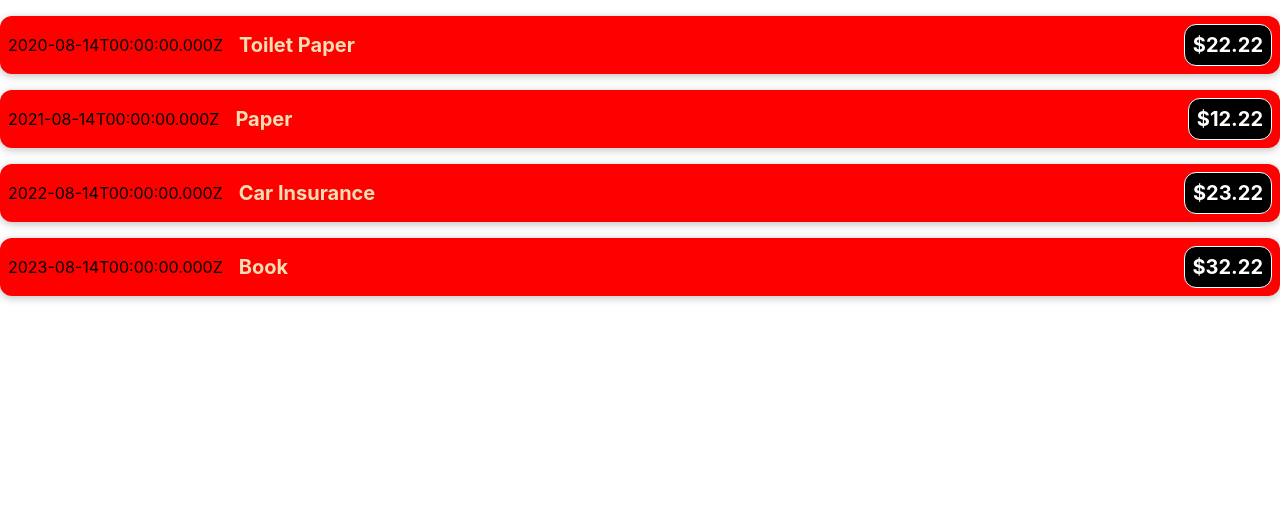
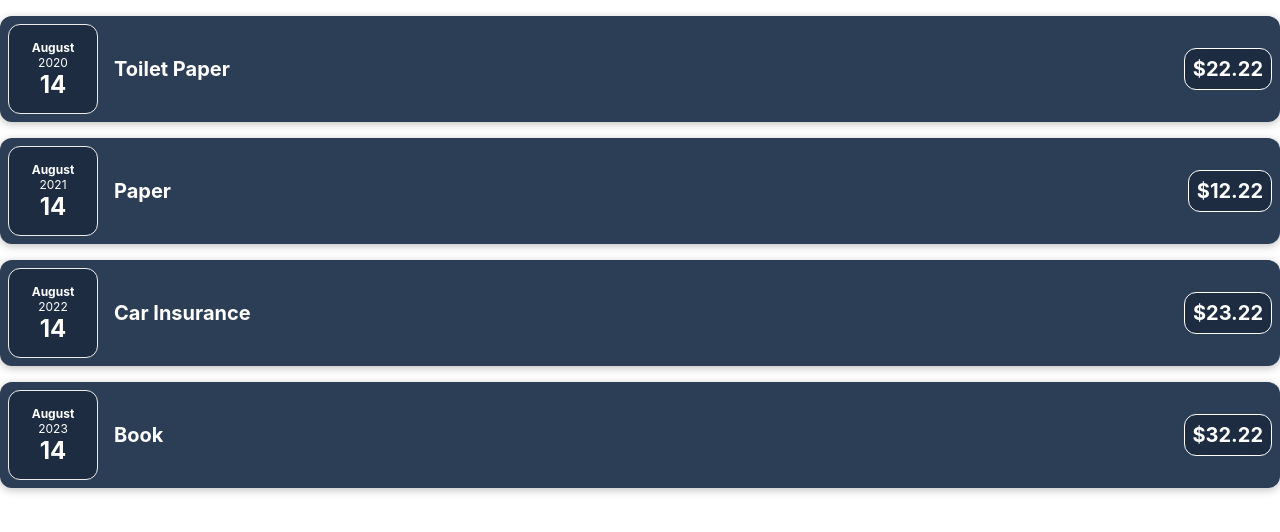
Before and after one commit to BleonaZeqiri/React_js, a React (Create React App) app: page / in a window 1280 px wide. Shown: the top 532 px of the page. Built offline with nearby package versions, Linux system fonts and the light colour scheme.

Commit message:
Added ExpenseDate

```diff
--- a/src/App.js
+++ b/src/App.js
@@ -35,22 +35,22 @@
         title={expenses[0].title}
         amount={expenses[0].amount}
         date={expenses[0].date}
-      ></ExpenseItem>
+      />
       <ExpenseItem
         title={expenses[1].title}
         amount={expenses[1].amount}
         date={expenses[1].date}
-      ></ExpenseItem>
+      />
       <ExpenseItem
         title={expenses[2].title}
         amount={expenses[2].amount}
         date={expenses[2].date}
-      ></ExpenseItem>
+      />
       <ExpenseItem
         title={expenses[3].title}
         amount={expenses[3].amount}
         date={expenses[3].date}
-      ></ExpenseItem>
+      />
     </div>
   );
 }
--- /dev/null
+++ b/src/components/ExpenseDate.css
@@ -0,0 +1,23 @@
+.expense-date {
+  display: flex;
+  flex-direction: column;
+  width: 5.5rem;
+  height: 5.5rem;
+  border: 1px solid #ececec;
+  background-color: #1e2c41;
+  color: white;
+  border-radius: 12px;
+  align-items: center;
+  justify-content: center;
+}
+.expense-date__month {
+  font-size: 0.75rem;
+  font-weight: bold;
+}
+.expense-date__year {
+  font-size: 0.75rem;
+}
+.expense-date__day {
+  font-size: 1.5rem;
+  font-weight: bold;
+}
--- /dev/null
+++ b/src/components/ExpenseDate.jsx
@@ -0,0 +1,15 @@
+import "./ExpenseDate.css";
+function ExpenseDate(props) {
+  const month = props.date.toLocaleString("en-US", { month: "long" });
+  const day = props.date.toLocaleString("en-US", { day: "2-digit" });
+  const year = props.date.getFullYear();
+
+  return (
+    <div className="expense-date">
+      <div className="expense-date__month">{month}</div>
+      <div className="expense-date__year">{year}</div>
+      <div className="expense-date__day">{day}</div>
+    </div>
+  );
+}
+export default ExpenseDate;
--- a/src/components/ExpenseItem.css
+++ b/src/components/ExpenseItem.css
@@ -6,7 +6,7 @@
   padding: 0.5rem;
   margin: 1rem 0;
   border-radius: 12px;
-  background-color: red;
+  background-color: #2c3d56;
 }
 .expense-item__description {
   display: flex;
@@ -22,13 +22,13 @@
   font-size: 1rem;
   flex: 1;
   margin: 0 1rem;
-  color: wheat;
+  color: white;
 }
 .expense-item__price {
   font-size: 1rem;
   font-weight: bold;
   color: white;
-  background-color: black;
+  background-color: #1e2c41;
   border: 1px solid white;
   padding: 0.5rem;
   border-radius: 12px;
--- a/src/components/ExpenseItem.jsx
+++ b/src/components/ExpenseItem.jsx
@@ -1,3 +1,4 @@
+import ExpenseDate from "./ExpenseDate.jsx";
 import "./ExpenseItem.css";
 function ExpenseItem(props) {
   // const expenseDate = new Date(2021, 2, 28);
@@ -5,7 +6,7 @@
   // const expenseAmount = 300.0;
   return (
     <div className="expense-item ">
-      <div> {props.date.toISOString()}</div>
+      <ExpenseDate date={props.date} />
       <div className="expense-item__description">
         <h2>{props.title}</h2>
         <div className="expense-item__price">${props.amount}</div>
```
